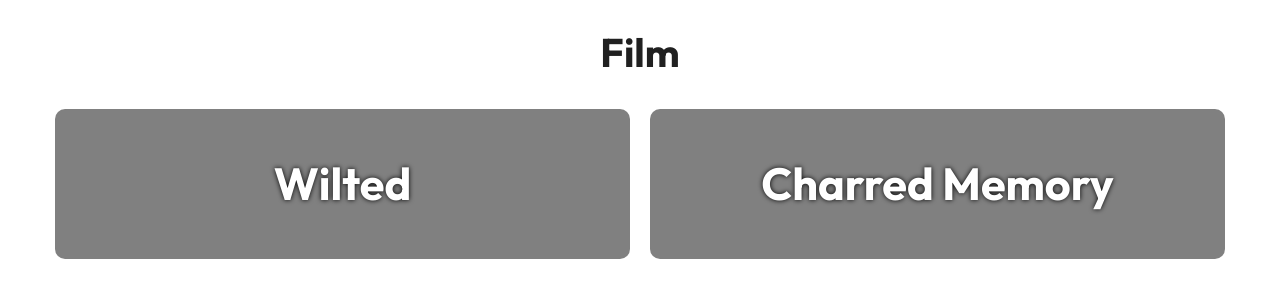
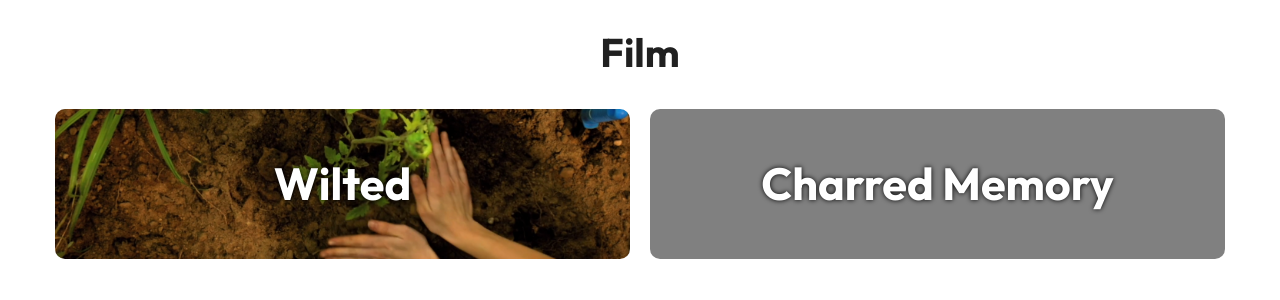
Before and after one commit to darienyoder/darienyoder.github.io, a Jekyll site: the page built from film.md, in a window 1280 px wide. Shown: the top 300 px of the page. Built offline with Jekyll 4.4.1, drawn with Linux system fonts in a browser that asks for light colours.

Commit message:
Wilted image

```diff
--- a/_data/projects.yml
+++ b/_data/projects.yml
@@ -6,6 +6,7 @@
 - name: Wilted
   type: film
   link: https://www.imdb.com/title/tt33044549/
+  image: /assets/images/headers/wilted.png
 
 - name: Charred Memory
   type: film
```
Also changed, not shown: assets/images/headers/wilted.png (added).
